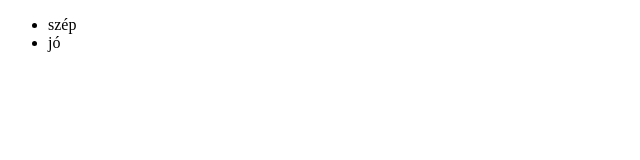
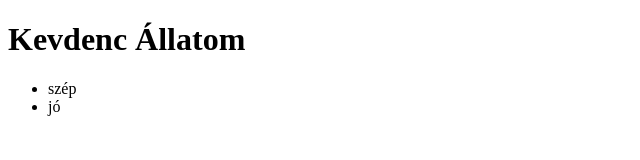
Before and after one commit to Bendesz/web6, a plain HTML site: page index.html in a window 1280 px wide. Shown: the whole page, without its empty margins (0-640 px from the left). Drawn offline with Linux system fonts and the light colour scheme.

Commit message:
masodik  módosítás

```diff
--- a/index.html
+++ b/index.html
@@ -2,9 +2,10 @@
 <html lang="en">
 <head>
     <meta charset="UTF-8">
-    <title>Document</title>
+    <title>Kedvenc Álatom</title>
 </head>
 <body>
+    <h1>Kevdenc Állatom</h1>
     <ul>
         <li>szép</li>
         <li>jó</li>
```
